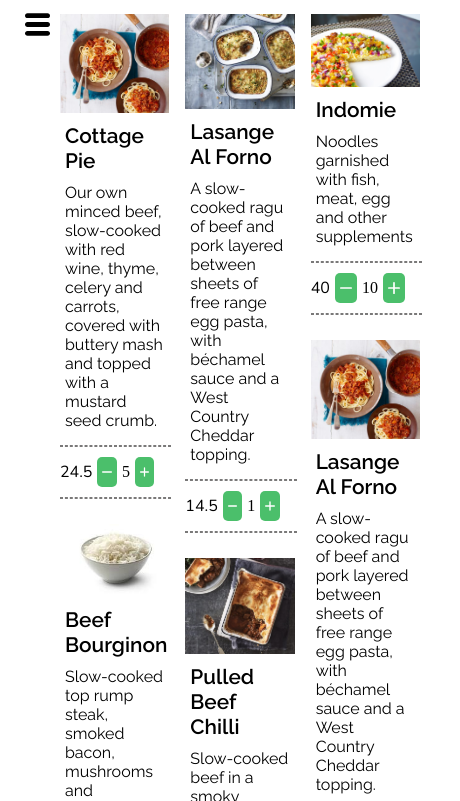
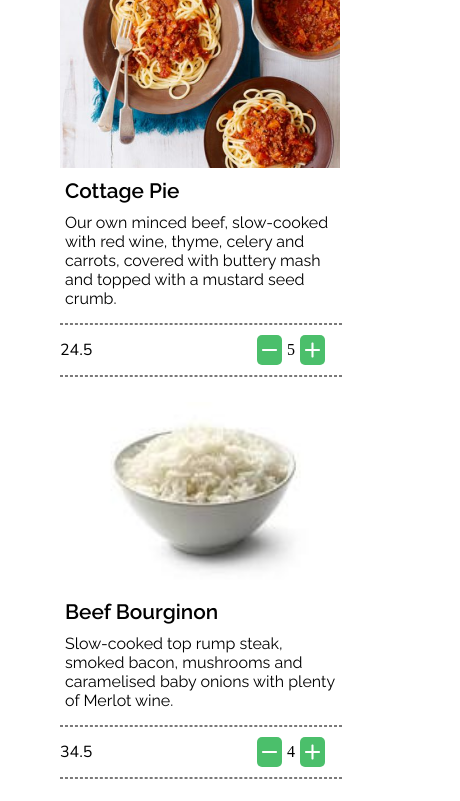
Before and after one commit to Oluwa-nifemi/Book-A-Meal, a plain HTML site: page UI/orders.html in a window 390 px wide. Shown: the part 193-994 px from the top of the page, 460 px wide, since content can reach past the window. Drawn offline with nearby package versions, Linux system fonts and the light colour scheme.

Commit message:
Added responsitivity for orders page

```diff
--- a/UI/css/orders.css
+++ b/UI/css/orders.css
@@ -268,3 +268,42 @@ button{
 .checkout img{
     height: 20px;
 }
+@media(max-width : 1200px){
+    .nav-toggle.active {
+        left: 120px;
+    }
+    .nav.active{
+        flex-shrink: 0;
+        width: 110px;
+    }
+}
+@media(max-width : 1000px){
+    .container{
+        width: 85%;
+    }
+}
+@media(max-width : 600px){
+    body{
+        background-color: white
+    }
+    .container{
+        width: 100%;
+        margin: 0;
+        box-shadow: none;
+        min-width: unset;
+        box-shadow: none;
+        overflow: hidden;
+    }
+    .meals{
+        column-count: 2;
+    }
+    .modal-content{
+        width: 84%;
+        margin-left: -42%;
+    }
+}
+@media(max-width : 450px){
+    .meals{
+        column-count: 1;
+    }
+}
```
